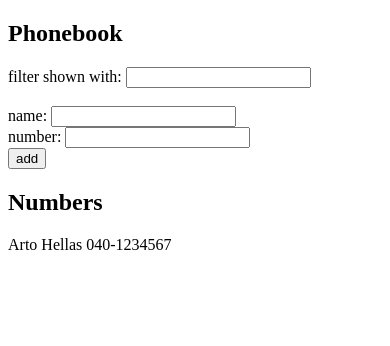
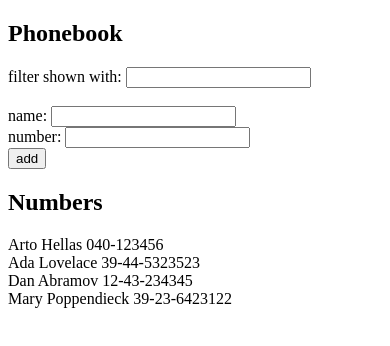
Before and after one commit to DLampinen/fullStackOpen2022, a React (Create React App) app in the folder part2/phonebook/: page / in a window 390 px wide. Shown: the top 346 px of the page. Built offline with nearby package versions, Linux system fonts and the light colour scheme; data requests are answered from the project's data file; the HTML template or start-up script is replaced by a standard one.

Commit message:
Finished 2.11 Phonebook Step6

```diff
--- a/part2/phonebook/src/App.js
+++ b/part2/phonebook/src/App.js
@@ -1,17 +1,20 @@
-import { useState } from 'react';
+import { useState, useEffect } from 'react';
 import axios from 'axios';
 import FilterSearch from './FilterSearch';
 import PersonForm from './PersonForm';
 import Persons from './Persons';
 
 const App = () => {
-  const [persons, setPersons] = useState([
-    { name: 'Arto Hellas', number: '040-1234567' },
-  ]);
-
+  const [persons, setPersons] = useState([]);
   const [newName, setNewName] = useState('');
   const [newNumber, setNewNumber] = useState('');
   const [searchName, setSearchName] = useState('');
+
+  useEffect(() => {
+    axios.get('http://localhost:3001/persons').then((response) => {
+      setPersons(response.data);
+    });
+  }, []);
 
   const addPerson = (event) => {
     event.preventDefault();
```
